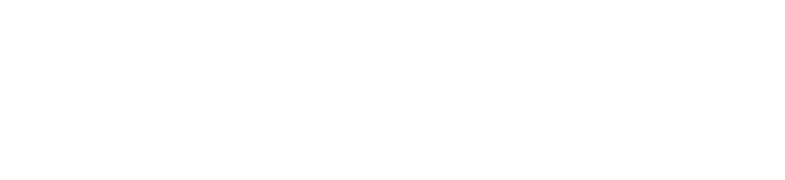
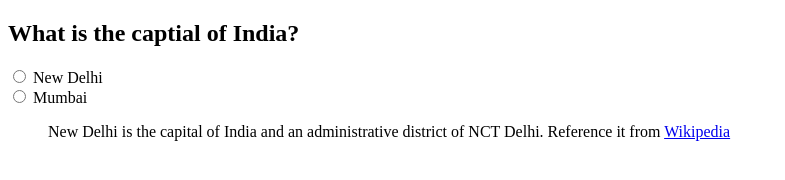
Before and after one commit to acciojob/trivia-utkoorprashanth, a website: page main.html in a window 1280 px wide. Shown: the whole page, without its empty margins (0-785 px from the left). Drawn offline with Linux system fonts and the light colour scheme.

Commit message:
created a submission

```diff
--- a/main.html
+++ b/main.html
@@ -3,11 +3,38 @@
 <html>
 
 <head>
+	<!-- the entire body must be written by student -->
+	<style>
+		blockquote{
+			 Max-width: Around 600px
+ Margin: Approximately 10px
+Padding: Around 15px
+Border-left: 8px solid and in green color
+ Background-color: Close to #f8fffe
+Font-weight: Bold
+		}
+	</style>
 	<link rel="stylesheet" href="styles.css">
 </head>
 
 <body>
 	<!-- the entire body must be written by student -->
+	<h2>What is the captial of India?</h2>
+	<form>
+		<label>
+			<input type="radio" name="capital" value="newdelhi"> New Delhi
+		</label><br>
+		<label>
+			<input type="radio" name="capital" value="mumbai"> Mumbai
+		</label>
+	</form>
+
+	<blockquote>
+		New Delhi is the capital of India and an administrative district of NCT Delhi.
+		Reference it from <a href="https://en.wikipedia.org/wiki/New_Delhi" target="_blank">Wikipedia</a>
+
+	</blockquote>
+
     <script type="text/javascript" src="./script.js">
 </script>
 
```
Also changed, not shown: styles.css (line endings or trailing spaces).
